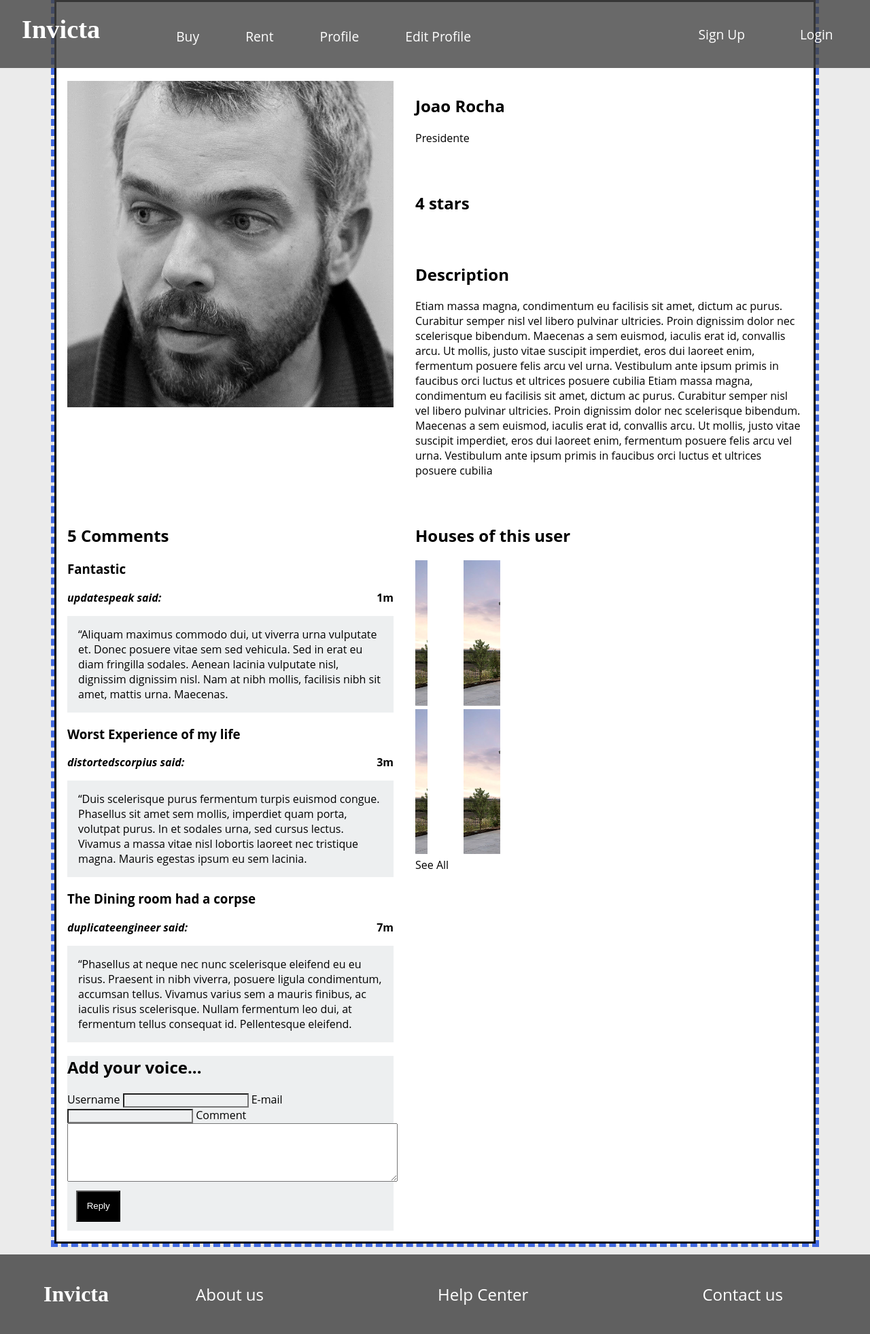
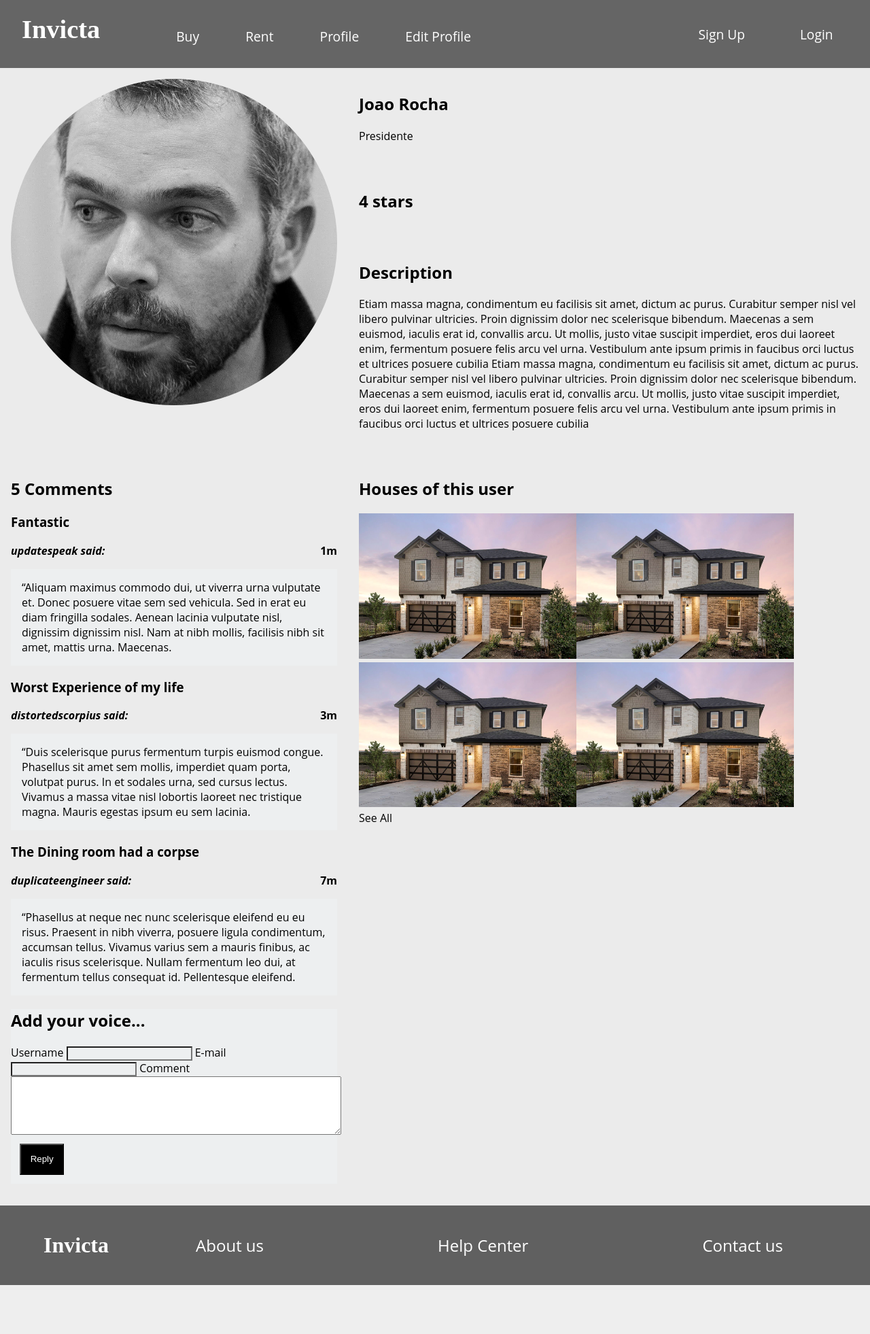
Before and after one commit to tiago-falves/Real-Estate-Website, a PHP site: page /Imobiliaria/profile.php in a window 1280 px wide. Shown: the whole page at 68% size. After the commit the page ends 1890 px from the top, so only its background shows below. Run offline with PHP 8.4, Linux system fonts and the light colour scheme; data comes from the database, SQL or seed files in the repository.

Commit message:
Css looking good

```diff
--- a/Css/layout.css
+++ b/Css/layout.css
@@ -24,7 +24,8 @@ body > div:first-of-type {
 }
 #SearchBar{
     display: flex;
-
+    height: 10%;
+    width: 100%;
 }
 
 body > header > h1 {
--- a/Css/profile.css
+++ b/Css/profile.css
@@ -10,13 +10,6 @@ body{
     grid-template-columns: [left] 1fr [middle] 3fr [right] ;
     grid-template-rows: [top] auto [name] auto [stars] auto [middle] auto [bottom];
     text-align: left;
-    border-style: solid;
-    background-color: white;
-    margin-right: 5em;
-    margin-left: 5em;
-    outline: royalblue;
-    outline-style: dashed;
-	outline-width: thick;
 }
 
 #profile > *{
@@ -28,11 +21,22 @@ body{
     width: 30em;
     margin: 1em;
 
+    border-radius: 50%;
+
     grid-area: top / left / middle / middle;
 }
 
+
 #RecentVisits img{
     width: 20em;
+}
+
+#HomesProfile > div:nth-child(1){
+    width: 100%;
+}
+
+#HomesProfile > div:nth-child(2){
+    width: 100%;
 }
 
 #profile > article {
--- a/Css/styles.css
+++ b/Css/styles.css
@@ -144,9 +144,8 @@ body > header > nav >ul > li{
 #BiggerPhoto img {
     width: 100%;
 }
-.SmallerPhotosCollumn  {
+.SmallerPhotosCollumn{
     width: 25%;
-    overflow: hidden;
 }
 .SmallerPhotosCollumn img  {
     width: 100%;
```
